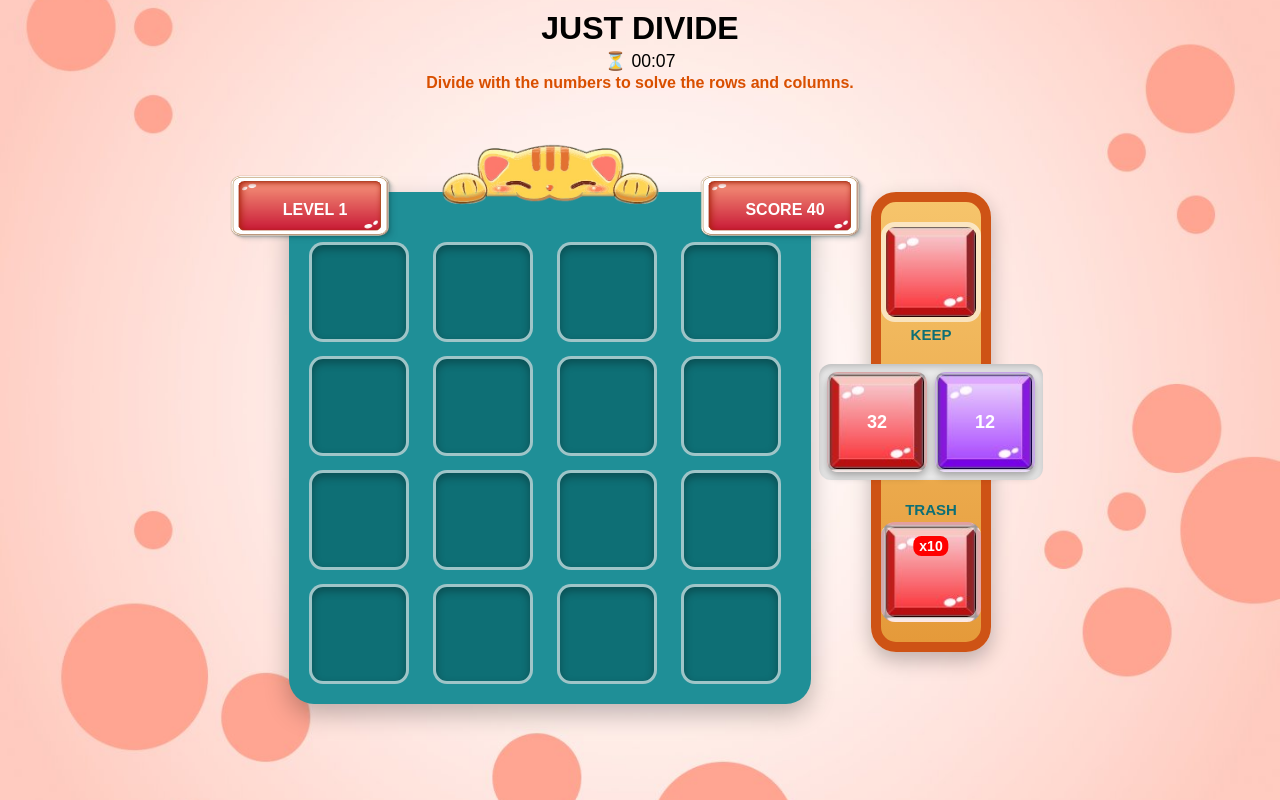
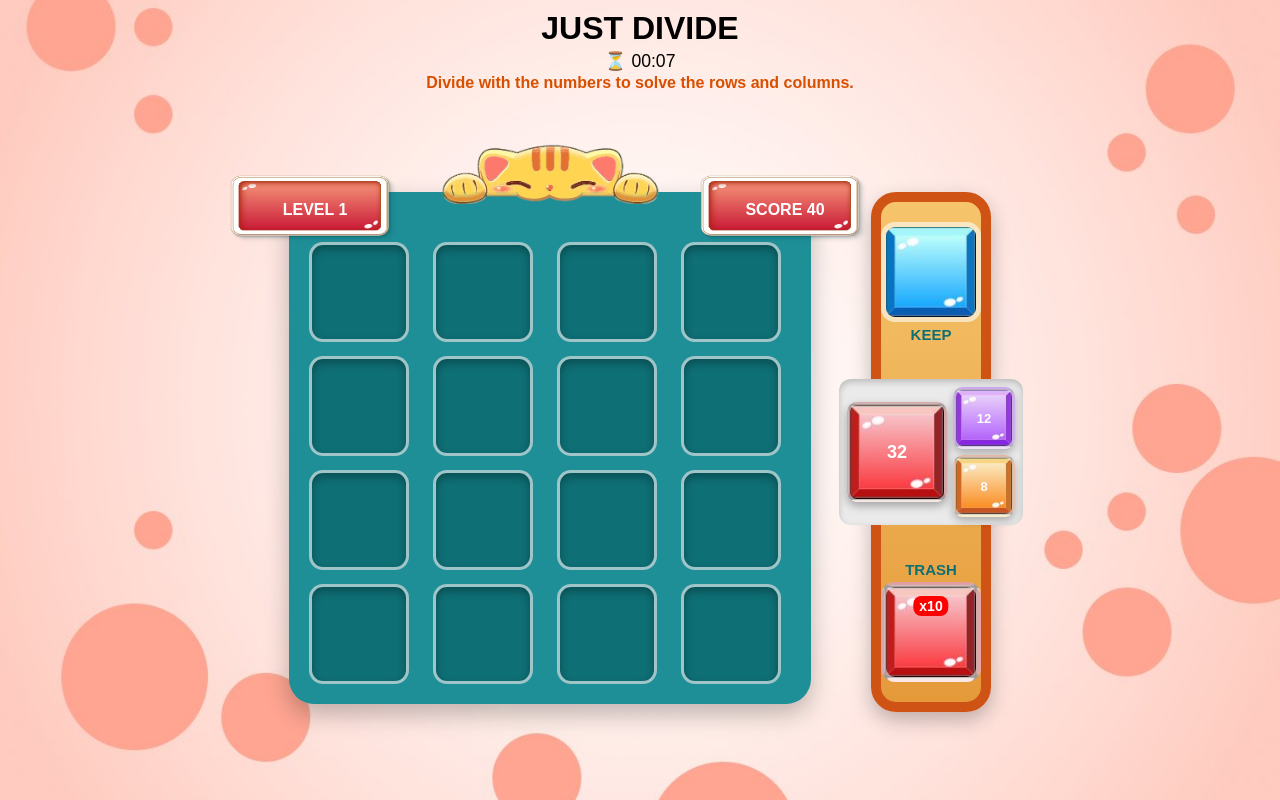
Before and after one commit to akshaymalayil/just-divide-react-game, a React (Vite) app in the folder client/: page / in a window 1280 px wide. Built offline with nearby package versions, Linux system fonts and the light colour scheme.

Commit message:
three tiled queue

```diff
--- a/client/src/components/SidePanel.jsx
+++ b/client/src/components/SidePanel.jsx
@@ -1,35 +1,22 @@
 import redTile    from "../assets/images/red.png";
 import blueTile   from "../assets/images/blue.png";
 import purpleTile from "../assets/images/purple.png";
+import orangeTile from "../assets/images/orange.png";
 
 const SidePanel = () => {
   return (
     <div className="side">
+
+      {/* ── ORANGE PANEL (KEEP + TRASH) ── */}
       <div className="side-panel">
 
-        {/* ── KEEP ── */}
+        {/* KEEP */}
         <div className="keep-section">
-          <img src={redTile} alt="keep slot" className="slot-bg" />
+          <img src={blueTile} alt="keep slot" className="slot-bg" />
           <div className="slot-label">KEEP</div>
         </div>
 
-        {/* ── QUEUE (sits between keep & trash inside the panel) ── */}
-        <div className="queue-section">
-          <div
-            className="queue-tile"
-            style={{ backgroundImage: `url(${redTile})` }}
-          >
-            32
-          </div>
-          <div
-            className="queue-tile"
-            style={{ backgroundImage: `url(${purpleTile})` }}
-          >
-            12
-          </div>
-        </div>
-
-        {/* ── TRASH ── */}
+        {/* TRASH */}
         <div className="trash-section">
           <div className="slot-label">TRASH</div>
           <div
@@ -41,6 +28,36 @@ const SidePanel = () => {
         </div>
 
       </div>
+
+      {/* ── QUEUE: active tile (big left) + 2 upcoming (small right) ── */}
+      <div className="queue-section">
+
+        {/* Active / top tile — full size */}
+        <div
+          className="queue-tile queue-tile--active"
+          style={{ backgroundImage: `url(${redTile})` }}
+        >
+          32
+        </div>
+
+        {/* Next 2 tiles — smaller, stacked */}
+        <div className="queue-upcoming">
+          <div
+            className="queue-tile queue-tile--next"
+            style={{ backgroundImage: `url(${purpleTile})` }}
+          >
+            12
+          </div>
+          <div
+            className="queue-tile queue-tile--next"
+            style={{ backgroundImage: `url(${orangeTile})` }}
+          >
+            8
+          </div>
+        </div>
+
+      </div>
+
     </div>
   );
 };
--- a/client/src/styles/global.css
+++ b/client/src/styles/global.css
@@ -1,6 +1,9 @@
 /* ============================================================
    DESIGN TOKENS  —  desktop defaults
+   1440 × 1024 reference design space
    ============================================================ */
+html, body { height: 100%; }
+
 :root {
   --cell-size:         100px;
   --grid-col-size:     calc(var(--cell-size) + 10px);
@@ -16,7 +19,7 @@
   --badge-drop:        40px;
 
   --panel-w:           calc(var(--cell-size) + 20px);
-  --panel-h:           460px;
+  --panel-h:           520px;
   --panel-pad:         20px;
   --panel-border:      10px;
 
@@ -27,6 +30,8 @@
   --timer-size:        1.1rem;
   --subtitle-size:     1rem;
   --queue-tile-font:   18px;
+  --queue-next-size:   62px;
+  --queue-next-font:   13px;
   --trash-count-top:   35px;
 
   --bg-image:          url('../assets/images/bg_desktop.png');
@@ -62,6 +67,8 @@
     --timer-size:        0.9rem;
     --subtitle-size:     0.78rem;
     --queue-tile-font:   14px;
+    --queue-next-size:   46px;
+    --queue-next-font:   10px;
     --trash-count-top:   22px;
 
     --bg-image:          url('../assets/images/bg_landscape.png');
@@ -97,6 +104,8 @@
     --timer-size:        1rem;
     --subtitle-size:     0.88rem;
     --queue-tile-font:   16px;
+    --queue-next-size:   52px;
+    --queue-next-font:   11px;
     --trash-count-top:   28px;
 
     --bg-image:          url('../assets/images/bg_landscape.png');
@@ -133,6 +142,8 @@
     --timer-size:        0.88rem;
     --subtitle-size:     0.76rem;
     --queue-tile-font:   13px;
+    --queue-next-size:   42px;
+    --queue-next-font:   10px;
     --trash-count-top:   20px;
 
     --bg-image:          url('../assets/images/bg_portrait.png');
@@ -350,34 +361,79 @@ body {
 }
 
 /* ============================================================
-   QUEUE SECTION  (two tiles side-by-side, inside side-panel)
+   QUEUE SECTION
+   Active tile (big, left) + 2 smaller upcoming tiles (right).
+   Absolutely centered over the orange panel.
+   Portrait: static, sits beside the panel.
    ============================================================ */
 .queue-section {
+  position: absolute;
+  top: 50%;
+  left: 50%;
+  transform: translate(-50%, -50%);
+  z-index: 2;
+
   display: flex;
-  gap: 8px;
+  flex-direction: row;
+  align-items: center;
+  gap: 6px;
+
   background: #eaeaea;
   padding: 8px;
   border-radius: 12px;
   box-shadow: inset 0 3px 6px rgba(0, 0, 0, 0.2);
 }
 
-/* ============================================================
-   QUEUE TILE
-   ============================================================ */
+@media (orientation: portrait) {
+  .queue-section {
+    position: static;
+    transform: none;
+    flex-direction: column;
+    align-items: center;
+  }
+}
+
+/* Base tile shared styles */
 .queue-tile {
-  width: var(--cell-size);
-  height: var(--cell-size);
   border: 3px solid rgba(255, 255, 255, 0.6);
   border-radius: 10px;
   display: flex;
   justify-content: center;
   align-items: center;
   font-weight: bold;
-  font-size: var(--queue-tile-font);
   color: white;
   box-shadow: 0 4px 8px rgba(0, 0, 0, 0.3);
   background-size: cover;
   background-position: center;
+  flex-shrink: 0;
+}
+
+/* Active (draggable) tile — full cell size */
+.queue-tile--active {
+  width: var(--cell-size);
+  height: var(--cell-size);
+  font-size: var(--queue-tile-font);
+}
+
+/* Column holding the 2 smaller upcoming tiles */
+.queue-upcoming {
+  display: flex;
+  flex-direction: column;
+  gap: 6px;
+}
+
+@media (orientation: portrait) {
+  .queue-upcoming {
+    flex-direction: row;
+  }
+}
+
+/* Smaller upcoming tiles */
+.queue-tile--next {
+  width: var(--queue-next-size);
+  height: var(--queue-next-size);
+  font-size: var(--queue-next-font);
+  opacity: 0.85;
 }
 
 /* ============================================================
```
